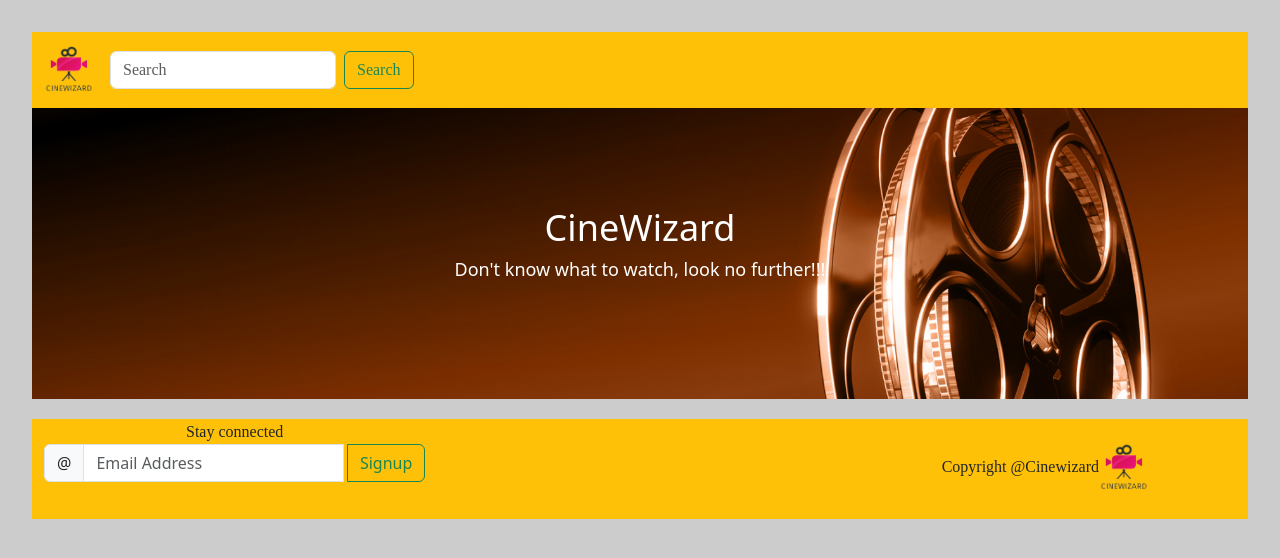
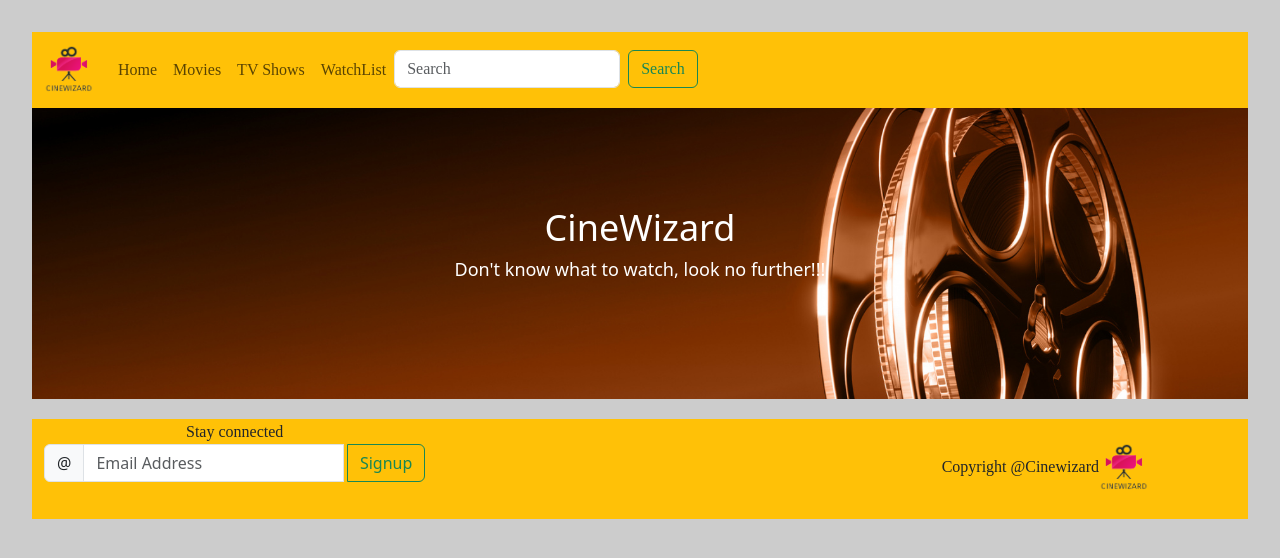
Before and after one commit to Harpreet17594/cinewizard, a React (Vite) app in the folder maincode/: page / in a window 1280 px wide. Shown: the top 558 px of the page. Built offline with nearby package versions, Linux system fonts and the light colour scheme.

Commit message:
added <Link> tag to the Navbar

```diff
--- a/maincode/src/components/Navbar.jsx
+++ b/maincode/src/components/Navbar.jsx
@@ -18,10 +18,10 @@ return(
     </button>
     <div class="collapse navbar-collapse" id="navbarNavDropdown">
       <ul class="navbar-nav stylefont">
-        {/* <Link to="/home" className="nav-link">Home</Link>
+        <Link to="/home" className="nav-link">Home</Link>
         <Link to="/movies" className="nav-link">Movies</Link>
         <Link to="/tv-shows" className="nav-link">TV Shows</Link>
-        <Link to="/watchlist" className="nav-link">WatchList</Link> */}
+        <Link to="/watchlist" className="nav-link">WatchList</Link>
         <li class="nav-item dropdown">
 
         <form class="d-flex" role="search">
```
